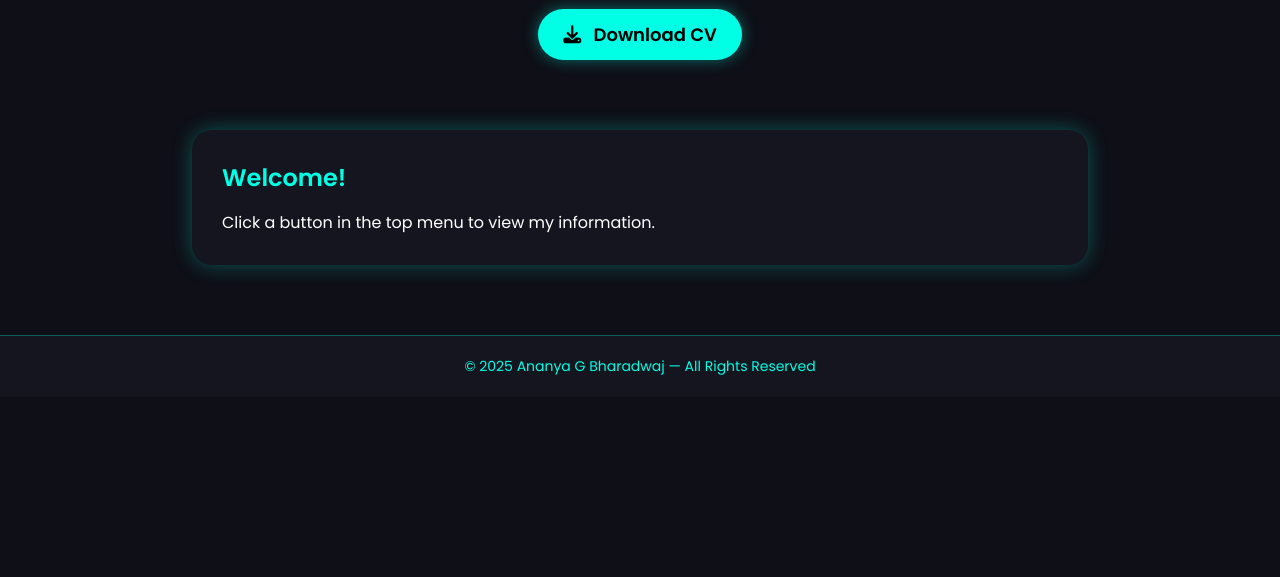
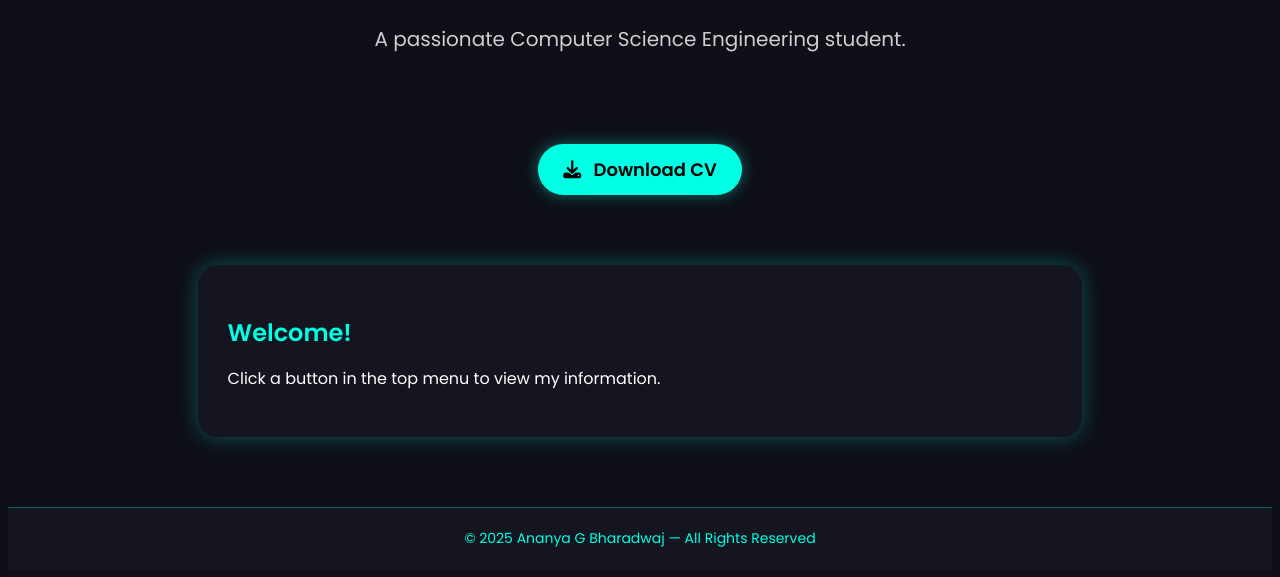
Before and after one commit to Ananya-G-Bharadwaj-Hassan/Web, a plain HTML site: page index.html in a window 1280 px wide. Shown: the part 506-1083 px from the top of the page. Before the commit the page ends 903 px from the top, so only its background shows below. Drawn offline with nearby package versions, Linux system fonts and the light colour scheme.

Commit message:
Update style.css

```diff
--- a/style.css
+++ b/style.css
@@ -1,5 +1,5 @@
 * {
-  margin: 0;
+  margi: 0;
   padding: 0;
   box-sizing: border-box;
   font-family: "Poppins", sans-serif;
```
